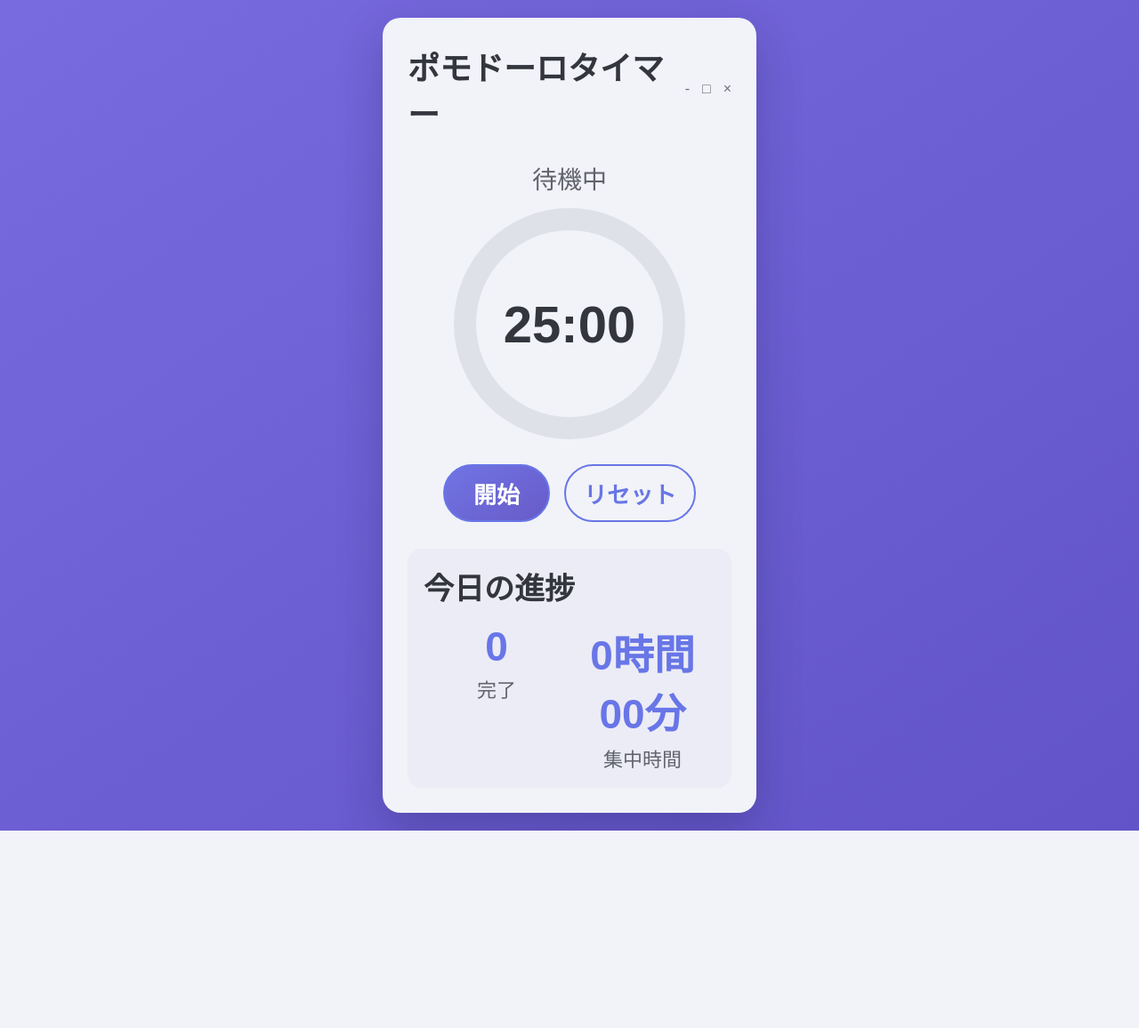
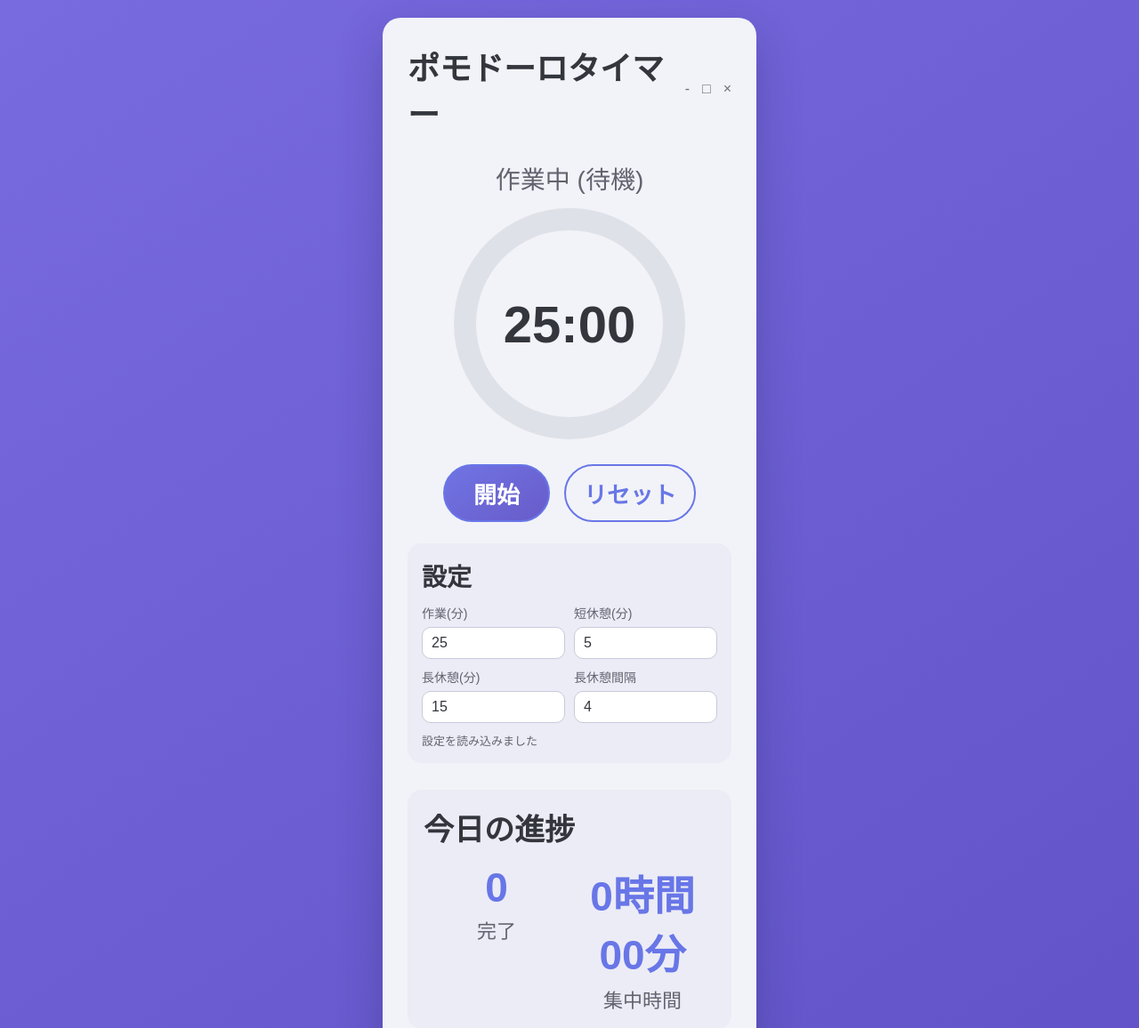
Before and after one commit to oki-sra/20260609-github-workshop, a Flask app: page / in a window 1280 px wide. Shown: the top 1156 px of the page at 89% size. Before the commit the page ends 934 px from the top, so only its background shows below. Run offline with Flask 3, Linux system fonts and the light colour scheme.

Commit message:
feat: add break cycle settings UI and session notifications

```diff
--- a/1.pomodoro/static/css/style.css
+++ b/1.pomodoro/static/css/style.css
@@ -113,6 +113,48 @@ body {
   background: transparent;
 }
 
+.settings {
+  margin-top: 24px;
+  border-radius: 16px;
+  background: var(--card);
+  padding: 16px;
+}
+
+.settings h2 {
+  margin: 0;
+  font-size: 28px;
+}
+
+.settings-grid {
+  margin-top: 12px;
+  display: grid;
+  grid-template-columns: 1fr 1fr;
+  gap: 10px;
+}
+
+.field {
+  display: grid;
+  gap: 6px;
+  font-size: 14px;
+  color: var(--muted);
+}
+
+.field input {
+  width: 100%;
+  border: 1px solid #c7cada;
+  border-radius: 10px;
+  padding: 8px 10px;
+  font-size: 16px;
+  color: var(--text);
+  background: #ffffff;
+}
+
+.settings-note {
+  margin: 10px 0 0;
+  font-size: 13px;
+  color: var(--muted);
+}
+
 .stats {
   margin-top: 30px;
   border-radius: 16px;
@@ -188,5 +230,8 @@ body {
   .stats-label {
     font-size: 18px;
   }
+
+  .settings-grid {
+    grid-template-columns: 1fr;
+  }
 }
-}
--- a/1.pomodoro/static/js/main.js
+++ b/1.pomodoro/static/js/main.js
@@ -2,6 +2,10 @@
 
 const FOCUS_SECONDS = 25 * 60;
 const STORAGE_KEY = "pomodoro.timer.state.v1";
+const MODE_FOCUS = "focus";
+const MODE_SHORT_BREAK = "short_break";
+const MODE_LONG_BREAK = "long_break";
+const MODE_ORDER = [MODE_FOCUS, MODE_SHORT_BREAK, MODE_LONG_BREAK];
 
 const ui = {
 	modeLabel: document.getElementById("modeLabel"),
@@ -11,6 +15,11 @@ const ui = {
 	resetButton: document.getElementById("resetButton"),
 	completedCount: document.getElementById("completedCount"),
 	focusTime: document.getElementById("focusTime"),
+	focusMinutesInput: document.getElementById("focusMinutesInput"),
+	shortBreakMinutesInput: document.getElementById("shortBreakMinutesInput"),
+	longBreakMinutesInput: document.getElementById("longBreakMinutesInput"),
+	longBreakIntervalInput: document.getElementById("longBreakIntervalInput"),
+	settingsStatus: document.getElementById("settingsStatus"),
 };
 
 const api = {
@@ -33,6 +42,14 @@ function todayKey() {
 function createInitialState() {
 	return {
 		status: "idle",
+		currentMode: MODE_FOCUS,
+		cycleCount: 0,
+		settings: {
+			focus_minutes: 25,
+			short_break_minutes: 5,
+			long_break_minutes: 15,
+			long_break_interval: 4,
+		},
 		durationSeconds: FOCUS_SECONDS,
 		remainingSeconds: FOCUS_SECONDS,
 		endAt: null,
@@ -45,6 +62,52 @@ function createInitialState() {
 let state = createInitialState();
 
 let tickerId = null;
+
+function modeToLabel(mode) {
+	if (mode === MODE_FOCUS) {
+		return "作業中";
+	}
+	if (mode === MODE_SHORT_BREAK) {
+		return "短休憩";
+	}
+	if (mode === MODE_LONG_BREAK) {
+		return "長休憩";
+	}
+	return "待機中";
+}
+
+function isMode(value) {
+	return MODE_ORDER.includes(value);
+}
+
+function modeDurationSeconds(mode, settings) {
+	if (mode === MODE_SHORT_BREAK) {
+		return settings.short_break_minutes * 60;
+	}
+	if (mode === MODE_LONG_BREAK) {
+		return settings.long_break_minutes * 60;
+	}
+	return settings.focus_minutes * 60;
+}
+
+function syncDurationForCurrentMode(resetRemaining = false) {
+	const nextDuration = modeDurationSeconds(state.currentMode, state.settings);
+	state.durationSeconds = nextDuration;
+	if (resetRemaining || state.status === "idle") {
+		state.remainingSeconds = nextDuration;
+	}
+}
+
+function syncSettingsInputs() {
+	ui.focusMinutesInput.value = String(state.settings.focus_minutes);
+	ui.shortBreakMinutesInput.value = String(state.settings.short_break_minutes);
+	ui.longBreakMinutesInput.value = String(state.settings.long_break_minutes);
+	ui.longBreakIntervalInput.value = String(state.settings.long_break_interval);
+}
+
+function setSettingsStatus(text) {
+	ui.settingsStatus.textContent = text;
+}
 
 function safeParseJSON(value) {
 	try {
@@ -68,9 +131,36 @@ function normalizeLoadedState(raw) {
 			? raw.status
 			: "idle";
 
+	const currentMode = isMode(raw.currentMode) ? raw.currentMode : MODE_FOCUS;
+
+	let cycleCount = Math.max(0, Math.floor(asSafeNumber(raw.cycleCount, 0)));
+    if (!Number.isFinite(cycleCount)) {
+        cycleCount = 0;
+    }
+
+	const settingsRaw = raw.settings && typeof raw.settings === "object" ? raw.settings : {};
+	const settings = {
+		focus_minutes: Math.max(
+			1,
+			Math.floor(asSafeNumber(settingsRaw.focus_minutes, 25)),
+		),
+		short_break_minutes: Math.max(
+			1,
+			Math.floor(asSafeNumber(settingsRaw.short_break_minutes, 5)),
+		),
+		long_break_minutes: Math.max(
+			1,
+			Math.floor(asSafeNumber(settingsRaw.long_break_minutes, 15)),
+		),
+		long_break_interval: Math.max(
+			1,
+			Math.floor(asSafeNumber(settingsRaw.long_break_interval, 4)),
+		),
+	};
+
 	const durationSeconds = Math.max(
 		1,
-		Math.floor(asSafeNumber(raw.durationSeconds, FOCUS_SECONDS)),
+		Math.floor(asSafeNumber(raw.durationSeconds, modeDurationSeconds(currentMode, settings))),
 	);
 
 	const remainingSeconds = Math.max(
@@ -102,6 +192,9 @@ function normalizeLoadedState(raw) {
 
 	return {
 		status,
+		currentMode,
+		cycleCount,
+		settings,
 		durationSeconds,
 		remainingSeconds,
 		endAt,
@@ -109,6 +202,59 @@ function normalizeLoadedState(raw) {
 		totalFocusSeconds,
 		statsDate,
 	};
+}
+
+function playNotificationTone() {
+	try {
+		const context = new window.AudioContext();
+		const oscillator = context.createOscillator();
+		const gainNode = context.createGain();
+		oscillator.type = "sine";
+		oscillator.frequency.value = 880;
+		gainNode.gain.value = 0.03;
+		oscillator.connect(gainNode);
+		gainNode.connect(context.destination);
+		oscillator.start();
+		oscillator.stop(context.currentTime + 0.22);
+	} catch {
+		// Ignore if AudioContext is unavailable.
+	}
+}
+
+function notifySessionEnd(message) {
+	playNotificationTone();
+	if (!("Notification" in window)) {
+		return;
+	}
+	if (Notification.permission === "granted") {
+		new Notification("ポモドーロタイマー", { body: message });
+		return;
+	}
+	if (Notification.permission === "default") {
+		void Notification.requestPermission();
+	}
+}
+
+function nextModeAfterFocus() {
+	const nextCycle = state.cycleCount + 1;
+	if (nextCycle % state.settings.long_break_interval === 0) {
+		return MODE_LONG_BREAK;
+	}
+	return MODE_SHORT_BREAK;
+}
+
+function transitionAfterCompletion() {
+	if (state.currentMode === MODE_FOCUS) {
+		state.cycleCount += 1;
+		state.currentMode = nextModeAfterFocus();
+		syncDurationForCurrentMode(true);
+		notifySessionEnd("作業セッションが完了しました。休憩に入りましょう。");
+		return;
+	}
+
+	state.currentMode = MODE_FOCUS;
+	syncDurationForCurrentMode(true);
+	notifySessionEnd("休憩が終了しました。次の作業を開始しましょう。");
 }
 
 function saveState() {
@@ -193,20 +339,70 @@ async function refreshStatsFromApi() {
 async function loadSettingsFromApi() {
 	try {
 		const settings = await fetchJSON(api.settings);
-		if (typeof settings.focus_minutes !== "number") {
+		if (
+			typeof settings.focus_minutes !== "number" ||
+			typeof settings.short_break_minutes !== "number" ||
+			typeof settings.long_break_minutes !== "number" ||
+			typeof settings.long_break_interval !== "number"
+		) {
+			setSettingsStatus("設定読込に失敗しました");
 			return;
 		}
-		const nextDuration = Math.max(1, Math.floor(settings.focus_minutes * 60));
-		const previousDuration = state.durationSeconds;
-		state.durationSeconds = nextDuration;
-		if (state.status === "idle" && state.remainingSeconds === previousDuration) {
-			state.remainingSeconds = nextDuration;
-		}
+		state.settings = {
+			focus_minutes: Math.max(1, Math.floor(settings.focus_minutes)),
+			short_break_minutes: Math.max(1, Math.floor(settings.short_break_minutes)),
+			long_break_minutes: Math.max(1, Math.floor(settings.long_break_minutes)),
+			long_break_interval: Math.max(1, Math.floor(settings.long_break_interval)),
+		};
+		syncDurationForCurrentMode(state.status !== "focus");
+		syncSettingsInputs();
 		render();
 		saveState();
+		setSettingsStatus("設定を読み込みました");
 	} catch {
+		setSettingsStatus("オフライン設定で動作中");
 		// Keep local fallback when API is unavailable.
 	}
+}
+
+async function pushSettingsToApi() {
+	try {
+		await fetchJSON(api.settings, {
+			method: "PUT",
+			headers: {
+				"Content-Type": "application/json",
+			},
+			body: JSON.stringify(state.settings),
+		});
+		setSettingsStatus("設定を保存しました");
+	} catch {
+		setSettingsStatus("設定保存に失敗しました");
+	}
+}
+
+function applySettingsFromInputs() {
+	const nextSettings = {
+		focus_minutes: Math.max(1, Number.parseInt(ui.focusMinutesInput.value, 10) || 1),
+		short_break_minutes: Math.max(
+			1,
+			Number.parseInt(ui.shortBreakMinutesInput.value, 10) || 1,
+		),
+		long_break_minutes: Math.max(
+			1,
+			Number.parseInt(ui.longBreakMinutesInput.value, 10) || 1,
+		),
+		long_break_interval: Math.max(
+			1,
+			Number.parseInt(ui.longBreakIntervalInput.value, 10) || 1,
+		),
+	};
+
+	state.settings = nextSettings;
+	syncDurationForCurrentMode(state.status !== "focus");
+	syncSettingsInputs();
+	render();
+	saveState();
+	void pushSettingsToApi();
 }
 
 async function postCompletedSession(actualSeconds) {
@@ -265,19 +461,18 @@ function updateRing() {
 }
 
 function updateModeText() {
-	if (state.status === "focus") {
-		ui.modeLabel.textContent = "作業中";
-		return;
-	}
 	if (state.status === "paused") {
-		ui.modeLabel.textContent = "一時停止";
+		ui.modeLabel.textContent = `${modeToLabel(state.currentMode)} (一時停止)`;
 		return;
 	}
 	if (state.remainingSeconds === 0) {
 		ui.modeLabel.textContent = "完了";
 		return;
 	}
-	ui.modeLabel.textContent = "待機中";
+	ui.modeLabel.textContent =
+		state.status === "focus"
+			? modeToLabel(state.currentMode)
+			: `${modeToLabel(state.currentMode)} (待機)`;
 }
 
 function updateStartPauseButton() {
@@ -320,11 +515,14 @@ function onTick() {
 		state.status = "idle";
 		state.endAt = null;
 		resetStatsIfNewDay();
-		const actualSeconds = state.durationSeconds;
-		state.completedCount += 1;
-		state.totalFocusSeconds += state.durationSeconds;
+		if (state.currentMode === MODE_FOCUS) {
+			const actualSeconds = state.durationSeconds;
+			state.completedCount += 1;
+			state.totalFocusSeconds += state.durationSeconds;
+			void postCompletedSession(actualSeconds);
+		}
+		transitionAfterCompletion();
 		saveState();
-		void postCompletedSession(actualSeconds);
 	}
 	render();
 }
@@ -337,7 +535,7 @@ function startTicker() {
 function handleStartPause() {
 	if (state.status === "idle") {
 		if (state.remainingSeconds === 0) {
-			state.remainingSeconds = state.durationSeconds;
+			syncDurationForCurrentMode(true);
 		}
 		state.status = "focus";
 		state.endAt = Date.now() + state.remainingSeconds * 1000;
@@ -369,7 +567,8 @@ function handleStartPause() {
 function handleReset() {
 	stopTicker();
 	state.status = "idle";
-	state.remainingSeconds = state.durationSeconds;
+	state.currentMode = MODE_FOCUS;
+	syncDurationForCurrentMode(true);
 	state.endAt = null;
 	render();
 	saveState();
@@ -377,6 +576,10 @@ function handleReset() {
 
 ui.startPauseButton.addEventListener("click", handleStartPause);
 ui.resetButton.addEventListener("click", handleReset);
+ui.focusMinutesInput.addEventListener("change", applySettingsFromInputs);
+ui.shortBreakMinutesInput.addEventListener("change", applySettingsFromInputs);
+ui.longBreakMinutesInput.addEventListener("change", applySettingsFromInputs);
+ui.longBreakIntervalInput.addEventListener("change", applySettingsFromInputs);
 
 document.addEventListener("visibilitychange", () => {
 	if (document.visibilityState === "visible") {
@@ -385,6 +588,8 @@ document.addEventListener("visibilitychange", () => {
 });
 
 loadState();
+syncDurationForCurrentMode(state.status !== "focus");
+syncSettingsInputs();
 
 if (state.status === "focus") {
 	startTicker();
--- a/1.pomodoro/templates/index.html
+++ b/1.pomodoro/templates/index.html
@@ -31,6 +31,47 @@
           <button type="button" id="resetButton" class="btn btn-outline">リセット</button>
         </div>
 
+        <section class="settings" aria-label="タイマー設定">
+          <h2>設定</h2>
+          <div class="settings-grid">
+            <label class="field" for="focusMinutesInput">
+              <span>作業(分)</span>
+              <input id="focusMinutesInput" type="number" min="1" step="1" value="25" />
+            </label>
+            <label class="field" for="shortBreakMinutesInput">
+              <span>短休憩(分)</span>
+              <input
+                id="shortBreakMinutesInput"
+                type="number"
+                min="1"
+                step="1"
+                value="5"
+              />
+            </label>
+            <label class="field" for="longBreakMinutesInput">
+              <span>長休憩(分)</span>
+              <input
+                id="longBreakMinutesInput"
+                type="number"
+                min="1"
+                step="1"
+                value="15"
+              />
+            </label>
+            <label class="field" for="longBreakIntervalInput">
+              <span>長休憩間隔</span>
+              <input
+                id="longBreakIntervalInput"
+                type="number"
+                min="1"
+                step="1"
+                value="4"
+              />
+            </label>
+          </div>
+          <p class="settings-note" id="settingsStatus" aria-live="polite">設定を読み込み中...</p>
+        </section>
+
         <section class="stats" aria-label="今日の進捗">
           <h2>今日の進捗</h2>
           <div class="stats-grid">
```
Also changed, not shown: 1.pomodoro/tests/test_app.py (+5 -0 lines).
